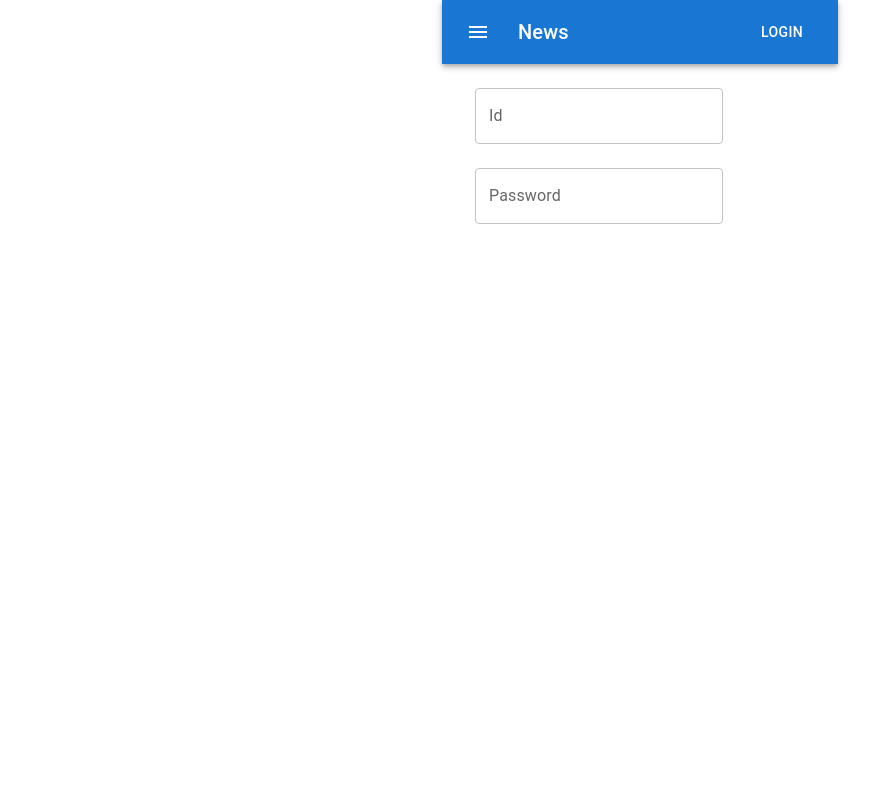
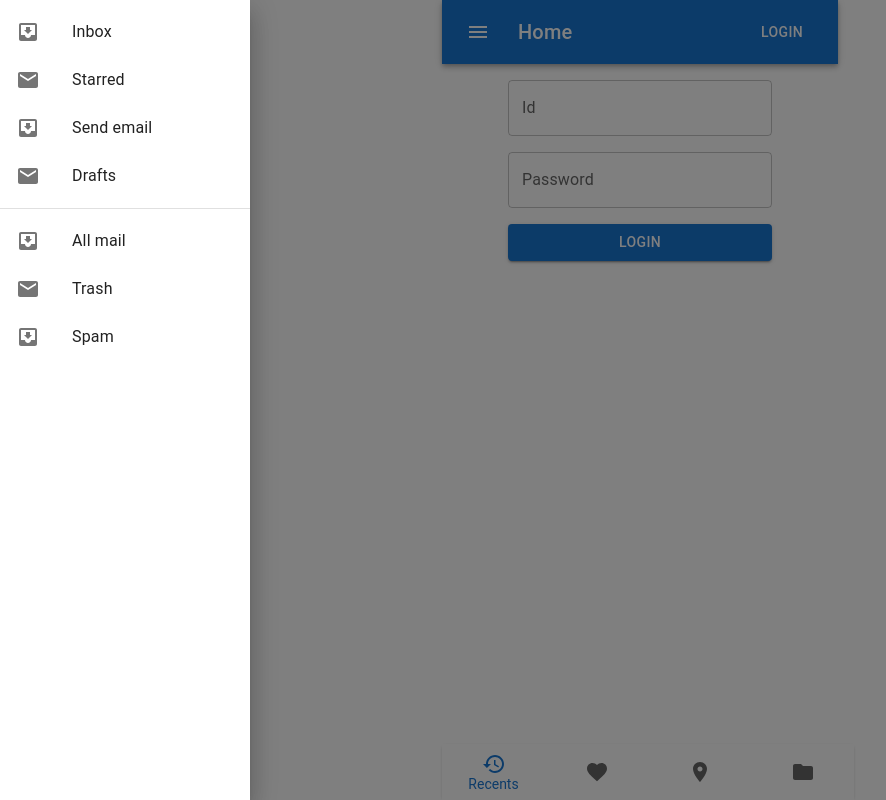
Before and after one commit to kyumin1227/PizzaProject, a React (Vite) app in the folder Pizza_frontend/: page /login in a window 1280 px wide. Both pictures are taken after a click on the button "menu". Shown: the whole page, without its empty margins (0-886 px from the left). Built offline with nearby package versions, Linux system fonts and the light colour scheme.

Commit message:
Styled: Nav 링크 추가 및 메뉴바 설정 - BottomNav 추가 - 로그인 페이지 디자인 수정

```diff
--- a/Pizza_frontend/src/App.tsx
+++ b/Pizza_frontend/src/App.tsx
@@ -3,7 +3,9 @@ import HomePage from "./pages/HomePage";
 import MuiPage from "./pages/MuiPage";
 import LoginPage from "./pages/LoginPage";
 import Nav from "./components/Nav";
+import BottomNav from "./components/BottomNav";
 import "./reset.css";
+import { Paper } from "@mui/material";
 
 function App() {
   const Layout = () => {
@@ -11,6 +13,9 @@ function App() {
       <>
         <Nav />
         <Outlet />
+        <Paper sx={{ position: "fixed", bottom: 0 }}>
+          <BottomNav />
+        </Paper>
       </>
     );
   };
--- /dev/null
+++ b/Pizza_frontend/src/components/BottomNav.tsx
@@ -0,0 +1,40 @@
+import * as React from "react";
+import BottomNavigation from "@mui/material/BottomNavigation";
+import BottomNavigationAction from "@mui/material/BottomNavigationAction";
+import FolderIcon from "@mui/icons-material/Folder";
+import RestoreIcon from "@mui/icons-material/Restore";
+import FavoriteIcon from "@mui/icons-material/Favorite";
+import LocationOnIcon from "@mui/icons-material/LocationOn";
+
+export default function LabelBottomNavigation() {
+  const [value, setValue] = React.useState("recents");
+
+  const handleChange = (event: React.SyntheticEvent, newValue: string) => {
+    setValue(newValue);
+  };
+
+  return (
+    <BottomNavigation sx={{ width: 412 }} value={value} onChange={handleChange}>
+      <BottomNavigationAction
+        label="Recents"
+        value="recents"
+        icon={<RestoreIcon />}
+      />
+      <BottomNavigationAction
+        label="Favorites"
+        value="favorites"
+        icon={<FavoriteIcon />}
+      />
+      <BottomNavigationAction
+        label="Nearby"
+        value="nearby"
+        icon={<LocationOnIcon />}
+      />
+      <BottomNavigationAction
+        label="Folder"
+        value="folder"
+        icon={<FolderIcon />}
+      />
+    </BottomNavigation>
+  );
+}
--- a/Pizza_frontend/src/components/Nav.tsx
+++ b/Pizza_frontend/src/components/Nav.tsx
@@ -6,25 +6,113 @@ import Typography from "@mui/material/Typography";
 import Button from "@mui/material/Button";
 import IconButton from "@mui/material/IconButton";
 import MenuIcon from "@mui/icons-material/Menu";
+import { useNavigate } from "react-router-dom";
+import {
+  Divider,
+  List,
+  ListItem,
+  ListItemButton,
+  ListItemIcon,
+  ListItemText,
+  Drawer,
+} from "@mui/material";
+import InboxIcon from "@mui/icons-material/MoveToInbox";
+import MailIcon from "@mui/icons-material/Mail";
 
 export default function ButtonAppBar() {
+  const navigate = useNavigate();
+
+  type Anchor = "left";
+
+  const [state, setState] = React.useState({
+    left: false,
+  });
+
+  const toggleDrawer =
+    (anchor: Anchor, open: boolean) =>
+    (event: React.KeyboardEvent | React.MouseEvent) => {
+      if (
+        event.type === "keydown" &&
+        ((event as React.KeyboardEvent).key === "Tab" ||
+          (event as React.KeyboardEvent).key === "Shift")
+      ) {
+        return;
+      }
+
+      setState({ ...state, [anchor]: open });
+    };
+
+  const list = (anchor: Anchor) => (
+    <>
+      <Box
+        sx={{ width: 250 }}
+        role="presentation"
+        onClick={toggleDrawer(anchor, false)}
+        onKeyDown={toggleDrawer(anchor, false)}
+      >
+        <List>
+          {["Inbox", "Starred", "Send email", "Drafts"].map((text, index) => (
+            <ListItem key={text} disablePadding>
+              <ListItemButton>
+                <ListItemIcon>
+                  {index % 2 === 0 ? <InboxIcon /> : <MailIcon />}
+                </ListItemIcon>
+                <ListItemText primary={text} />
+              </ListItemButton>
+            </ListItem>
+          ))}
+        </List>
+        <Divider />
+        <List>
+          {["All mail", "Trash", "Spam"].map((text, index) => (
+            <ListItem key={text} disablePadding>
+              <ListItemButton>
+                <ListItemIcon>
+                  {index % 2 === 0 ? <InboxIcon /> : <MailIcon />}
+                </ListItemIcon>
+                <ListItemText primary={text} />
+              </ListItemButton>
+            </ListItem>
+          ))}
+        </List>
+      </Box>
+    </>
+  );
+
   return (
     <Box sx={{ flexGrow: 1 }}>
       <AppBar position="static">
         <Toolbar>
+          <React.Fragment>
             <IconButton
               size="large"
               edge="start"
               color="inherit"
               aria-label="menu"
               sx={{ mr: 2 }}
+              onClick={toggleDrawer("left", true)}
             >
               <MenuIcon />
+              <Drawer
+                anchor={"left"}
+                open={state["left"]}
+                onClose={toggleDrawer("left", false)}
+              >
+                {list("left")}
+              </Drawer>
             </IconButton>
-          <Typography variant="h6" component="div" sx={{ flexGrow: 1 }}>
-            News
+          </React.Fragment>
+          <Typography
+            variant="h6"
+            component="div"
+            sx={{ flexGrow: 1 }}
+            onClick={() => navigate("/")}
+          >
+            Home
           </Typography>
-          <Button color="inherit">Login</Button>
+          <Button color="inherit" onClick={() => navigate("/login")}>
+            Login
+          </Button>
         </Toolbar>
       </AppBar>
     </Box>
--- a/Pizza_frontend/src/pages/LoginPage/index.tsx
+++ b/Pizza_frontend/src/pages/LoginPage/index.tsx
@@ -1,13 +1,28 @@
-import { Grid, TextField } from "@mui/material";
+import { Button, Grid, TextField } from "@mui/material";
 
 const Login = () => {
   return (
     <>
       <Grid container>
         <Grid item xs></Grid>
-        <Grid item xs={10} justifyItems="center">
-          <TextField id="id" label="Id" variant="outlined" sx={{ my: 3 }} />
-          <TextField id="password" label="Password" variant="outlined" />
+        <Grid container xs={8} justifyContent="center">
+          <TextField
+            id="id"
+            label="Id"
+            variant="outlined"
+            sx={{ my: 2 }}
+            fullWidth
+          />
+          <TextField
+            id="password"
+            label="Password"
+            variant="outlined"
+            sx={{ mb: 2 }}
+            fullWidth
+          />
+          <Button variant="contained" fullWidth>
+            Login
+          </Button>
         </Grid>
         <Grid item xs></Grid>
       </Grid>
```
Lines whose indentation alone changed are shown as unchanged.
